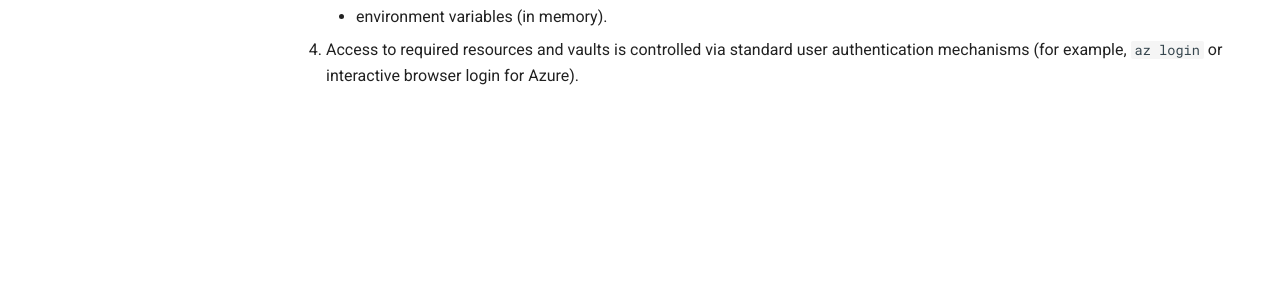
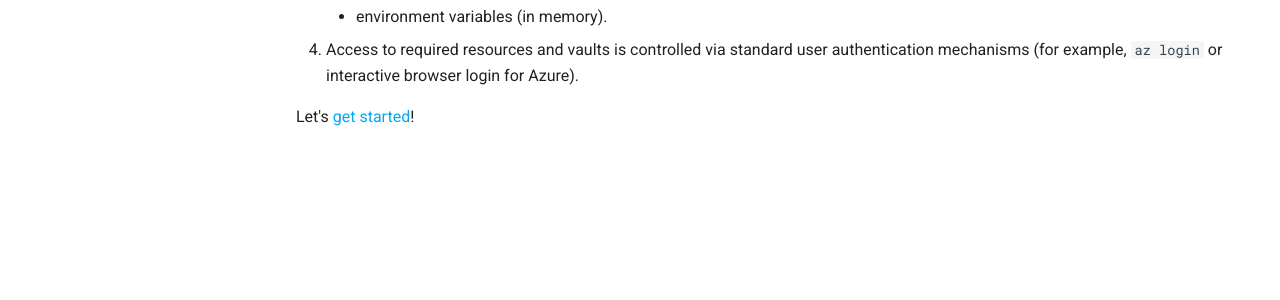
Before and after one commit to antonsmislevics/safe-env, an MkDocs documentation site: the page built from docs/index.md, in a window 1280 px wide. Shown: the part 496-796 px from the top of the page. Built offline with MkDocs 1.6.1 and Material for MkDocs 9.7.7, drawn with Linux system fonts in a browser that asks for light colours; comment, search, counter and statistics services are not loaded.

Commit message:
Minor change in docs

```diff
--- a/docs/index.md
+++ b/docs/index.md
@@ -10,3 +10,5 @@ To achieve this, safe-env follows a set of principles:
     - local keyring;
     - environment variables (in memory).
 0. Access to required resources and vaults is controlled via standard user authentication mechanisms (for example, `az login` or interactive browser login for Azure).
+
+Let's [get started](getting-started.md)!
```
